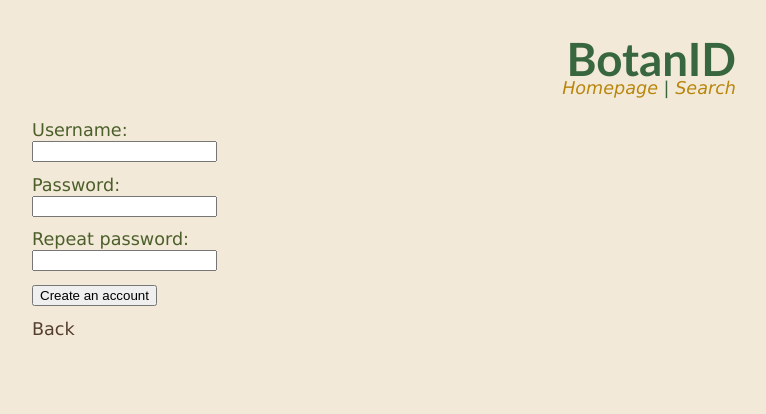
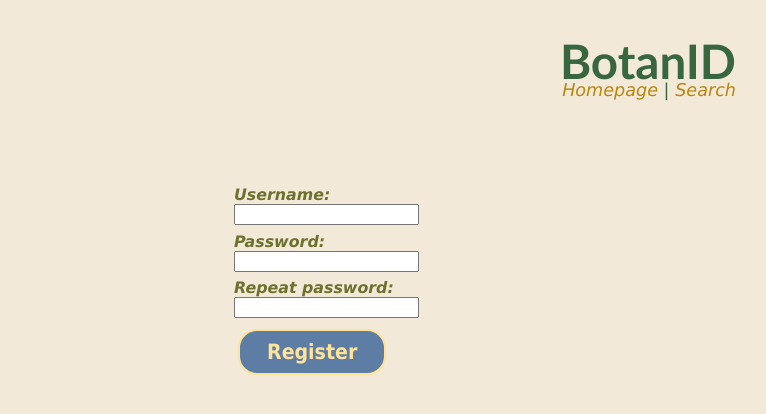
Before and after one commit to ka8da/BotanID, a Flask app: page /register in a window 1280 px wide. Shown: the top 414 px of the page, without its empty margins (256-1022 px from the left). Run offline with Flask 3, Linux system fonts and the light colour scheme.

Commit message:
* cancel button is now grey and distinct when deleting a post. * search page looks better. * create account and login pages are cantered.

```diff
--- a/static/main.css
+++ b/static/main.css
@@ -8,14 +8,14 @@ body {
   }
 
 p {
-    font-size: 1em;
+    font-size: 1.1em;
     font-family: Verdana;
     color:rgb(76, 95, 42);
     margin: 1vw 0vw;
 }
 
 h1 {
-    font-size: 2.6em;
+    font-size: 2.7em;
     font-family: gill sans MT;
     font-weight: bolder;
     color: #38663f;
@@ -24,7 +24,7 @@ h1 {
 }
 
 h2 {
-    font-size: 2.6em;
+    font-size: 2.5em;
     font-family: trebuchet MS;
     font-weight: bolder;
     padding-bottom: 0;
@@ -39,6 +39,14 @@ h3 {
     color: #6D712E;
     margin: 1vw 0vw;
     text-align: center;
+}
+
+h4 {
+    font-size: 0.9em;
+    font-family: Verdana;
+    font-style: italic;
+    color:#6D712E;
+    margin: 0.5vw 0vw;
 }
 
 .header {
@@ -105,3 +113,44 @@ a {
 .new_post a {
     color: #ffe398;
 }
+
+input[type="submit"] {
+    color: #ffe398;
+    font-family: tahoma;
+    background: #5d7da5;
+    border: 2px solid #ffe398;
+    width: 7em;
+    border-radius: 19px;
+    padding: 0.4em 0.3em;
+    margin: 0.2em 0.2em;
+    text-align: center;
+    font-size: 1.2em;
+    font-weight: 600;
+}
+
+.comment_wall {
+    border: 1.5px solid rgb(129, 88, 59);
+    border-radius: 14px;
+    padding: 1.1em 1.4em;
+    margin: 1.1em 0em;
+    background-color: #e7d8b9;
+    max-width: 25em;
+}
+
+input[type="submit"][name="back"] {
+    background-color: #808080;
+    color: linen;
+}
+
+input[type="text"][name="query"] {
+    width: 35em;
+    height: 3em;
+    border-radius: 15px;
+    border-style: solid;
+}
+
+.centered-form {
+    width: 300px;
+    margin: 50px auto;
+    padding: 20px;
+}
--- a/templates/new_post.html
+++ b/templates/new_post.html
@@ -38,17 +38,11 @@
         </p>
         <input type="submit" value="Post" size="10" />
     </form>
-    <p>
-        <a href="/">Back</a>
-    </p>
     {% else %}
     <h1>Log in to post</h1>
     <p>
         <a href="/login">Log in</a>
     </p>
-    <p>
-        <a href="/">Back</a>
-    </p>
     {% endif %}
 </body>
 {% endblock %}
--- a/templates/register.html
+++ b/templates/register.html
@@ -11,23 +11,20 @@
 </head>
 
 <body>
-  <form action="/create_user" method="post">
-    <p>
+  <form action="/create_user" method="post" class="centered-form">
+    <h4>
       Username: <br />
       <input type="text" name="username" />
-    </p>
-    <p>
+    </h4>
+    <h4>
       Password: <br />
       <input type="password" name="password1" />
-    </p>
-    <p>
+    </h4>
+    <h4>
       Repeat password: <br />
       <input type="password" name="password2" />
-    </p>
-    <input type="submit" value="Create an account" />
-    <p>
-      <a href="/">Back</a>
-    </p>
+    </h4>
+    <input type="submit" value="Register" />
   </form>
 </body>
 {% endblock %}
--- a/templates/remove_post.html
+++ b/templates/remove_post.html
@@ -16,7 +16,7 @@
     <p>Are you sure you want to permanently delete this post?</p>
     <form action="/remove_post/{{ post.id }}" method="post">
         <input type="submit" name="remove" value="Delete post">
-        <input type="submit" name="back" value="Go back">
+        <input type="submit" name="back" value="Cancel">
     </form>
 </body>
 {% endblock %}
--- a/templates/show_user.html
+++ b/templates/show_user.html
@@ -21,9 +21,6 @@
         <li><a href="/post/{{ post.id }}">{{ post.title }}</a></li>
         {% endfor %}
     </ul>
-    <p>
-        <a href="/">Go back</a>
-    </p>
 </body>
 {% endblock %}
 </html>
--- a/templates/topics.html
+++ b/templates/topics.html
@@ -24,9 +24,6 @@
     <p>
         User: <a href="/user/{{ post.user_id }}" >{{ post.username }}</a>
     </p>
-    <p>
-        <a href="/">Go back</a>
-    </p>
 </body>
 {% endblock %}
 </html>
```
Also changed, not shown: templates/find_post.html (+3 -7 lines), templates/login.html (+1 -7 lines), templates/show_post.html (+13 -17 lines).
